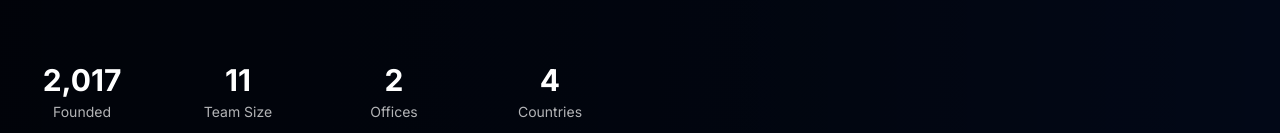
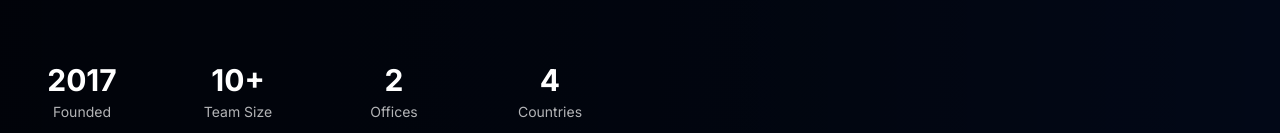
Before and after one commit to nurs3it/byteallenergy, a Next.js app: page / in a window 1280 px wide. Shown: the part 667-800 px from the top of the page. Built offline with nearby package versions, Linux system fonts and the light colour scheme; no server answers.

Commit message:
Enhance StatCounter component by adding a 'needFormat' prop to control number formatting. Update statistics in HomePage and AboutPage to utilize this new prop, ensuring accurate display of team size and other metrics.

```diff
--- a/src/app/about/page.tsx
+++ b/src/app/about/page.tsx
@@ -10,7 +10,7 @@ import { content, companyData } from '@/lib/data/company'
 export default function AboutPage() {
 
   const stats = [
-    { label: content.about.founded, value: 2017, suffix: '' },
+    { label: content.about.founded, value: 2017, suffix: '', needFormat: false },
     { label: content.about.teamSize, value: 10, suffix: '+' },
     { label: content.about.offices, value: 2, suffix: '' },
   ]
--- a/src/app/page.tsx
+++ b/src/app/page.tsx
@@ -176,14 +176,14 @@ export default function HomePage() {
                   className="grid grid-cols-2 md:grid-cols-4 gap-6 pt-8"
                 >
                   {[
-                    { label: content.about.founded, value: 2017, suffix: '' },
-                    { label: content.about.teamSize, value: 11, suffix: '' },
-                    { label: content.about.offices, value: 2, suffix: '' },
-                    { label: content.about.countries, value: 4, suffix: '' },
+                    { label: content.about.founded, value: 2017, suffix: '', needFormat: false },
+                    { label: content.about.teamSize, value: 10, suffix: '+', needFormat: true },
+                    { label: content.about.offices, value: 2, suffix: '', needFormat: true },
+                    { label: content.about.countries, value: 4, suffix: '', needFormat: true },
                   ].map((stat, index) => (
                     <div key={index} className="text-center">
                       <div className="text-2xl md:text-3xl font-bold text-white">
-                        <StatCounter end={stat.value} suffix={stat.suffix} />
+                        <StatCounter needFormat={stat.needFormat} end={stat.value} suffix={stat.suffix} />
                       </div>
                       <div className="text-sm text-white/70 mt-1">
                         {stat.label}
--- a/src/components/animations/StatCounter.tsx
+++ b/src/components/animations/StatCounter.tsx
@@ -4,6 +4,7 @@ import { motion, useInView } from 'framer-motion'
 import { useRef, useEffect, useState } from 'react'
 
 interface StatCounterProps {
+  needFormat?: boolean
   end: number
   duration?: number
   suffix?: string
@@ -12,6 +13,7 @@ interface StatCounterProps {
 }
 
 export function StatCounter({
+  needFormat = true,
   end,
   duration = 2,
   suffix = '',
@@ -57,7 +59,7 @@ export function StatCounter({
       animate={isInView ? { opacity: 1 } : { opacity: 0 }}
       transition={{ duration: 0.5 }}
     >
-      {prefix}{count.toLocaleString()}{suffix}
+      {prefix}{needFormat ? count.toLocaleString() : count}{suffix}
     </motion.span>
   )
 }
```
